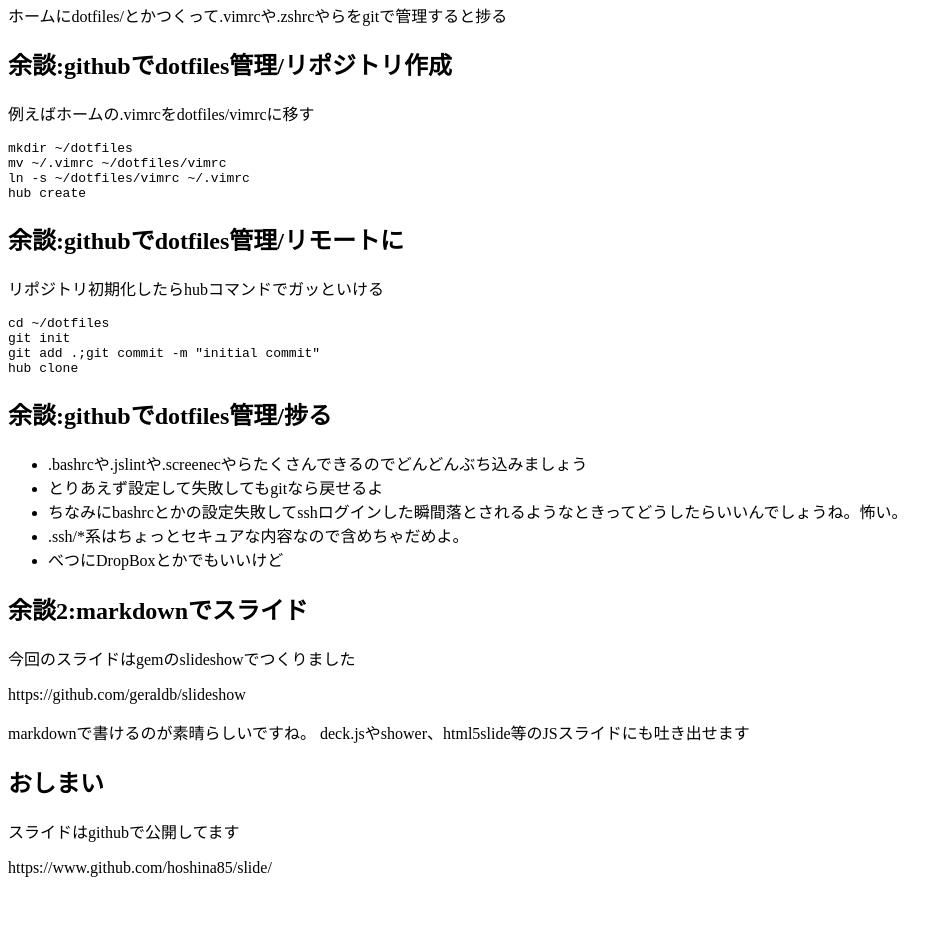
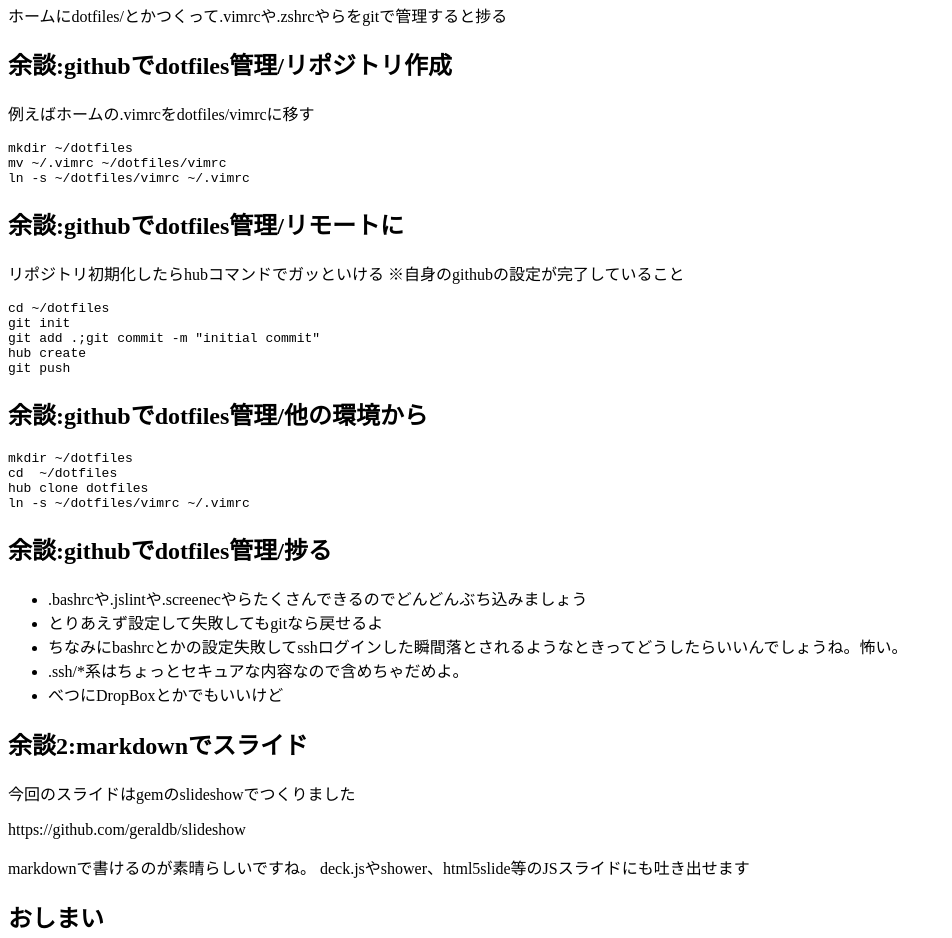
Before and after one commit to crifff/slide, a plain HTML site: page aStudy04/index.html in a window 1280 px wide. Shown: the part 2374-3312 px from the top of the page, without its empty margins (0-952 px from the left). Before the commit the page ends 3267 px from the top, so only its background shows below. Drawn offline with Linux system fonts and the light colour scheme; files that its build step writes are made by us from their sources.

Commit message:
update 04

```diff
--- a/aStudy04/index.html
+++ b/aStudy04/index.html
@@ -187,7 +187,6 @@
 <pre><code>mkdir ~/dotfiles
 mv ~/.vimrc ~/dotfiles/vimrc
 ln -s ~/dotfiles/vimrc ~/.vimrc
-hub create
 </code></pre>
 
 
@@ -200,12 +199,14 @@ hub create
 			<header>
 				<h1 id="githubdotfiles-2">余談:githubでdotfiles管理/リモートに</h1>
 			</header>
-			<p>リポジトリ初期化したらhubコマンドでガッといける</p>
+			<p>リポジトリ初期化したらhubコマンドでガッといける
+※自身のgithubの設定が完了していること</p>
 
 <pre><code>cd ~/dotfiles
 git init
 git add .;git commit -m "initial commit"
-hub clone
+hub create
+git push
 </code></pre>
 
 
@@ -216,7 +217,23 @@ hub clone
 <div class="slide" id="12"><div>
 		<section>
 			<header>
-				<h1 id="githubdotfiles-3">余談:githubでdotfiles管理/捗る</h1>
+				<h1 id="githubdotfiles-3">余談:githubでdotfiles管理/他の環境から</h1>
+			</header>
+			<pre><code>mkdir ~/dotfiles
+cd  ~/dotfiles
+hub clone dotfiles
+ln -s ~/dotfiles/vimrc ~/.vimrc
+</code></pre>
+
+
+
+		</section>
+</div></div>
+
+<div class="slide" id="13"><div>
+		<section>
+			<header>
+				<h1 id="githubdotfiles-4">余談:githubでdotfiles管理/捗る</h1>
 			</header>
 			<ul>
   <li>.bashrcや.jslintや.screenecやらたくさんできるのでどんどんぶち込みましょう</li>
@@ -231,7 +248,7 @@ hub clone
 		</section>
 </div></div>
 
-<div class="slide" id="13"><div>
+<div class="slide" id="14"><div>
 		<section>
 			<header>
 				<h1 id="markdown">余談2:markdownでスライド</h1>
@@ -248,7 +265,7 @@ deck.jsやshower、html5slide等のJSスライドにも吐き出せます</p>
 		</section>
 </div></div>
 
-<div class="slide" id="14"><div>
+<div class="slide" id="15"><div>
 		<section>
 			<header>
 				<h1 id="section-1">おしまい</h1>
```
Also changed, not shown: 1 other file.
